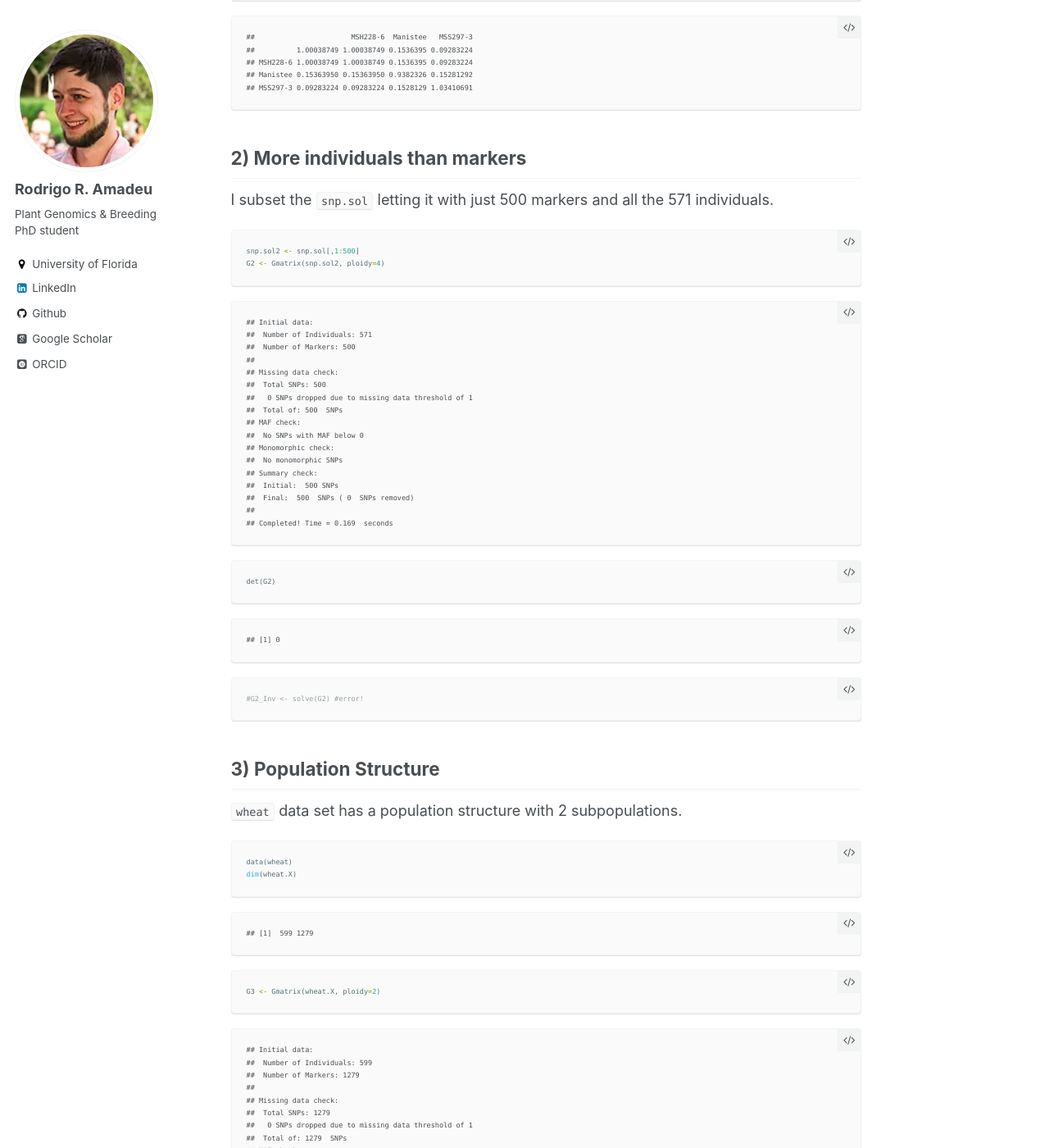
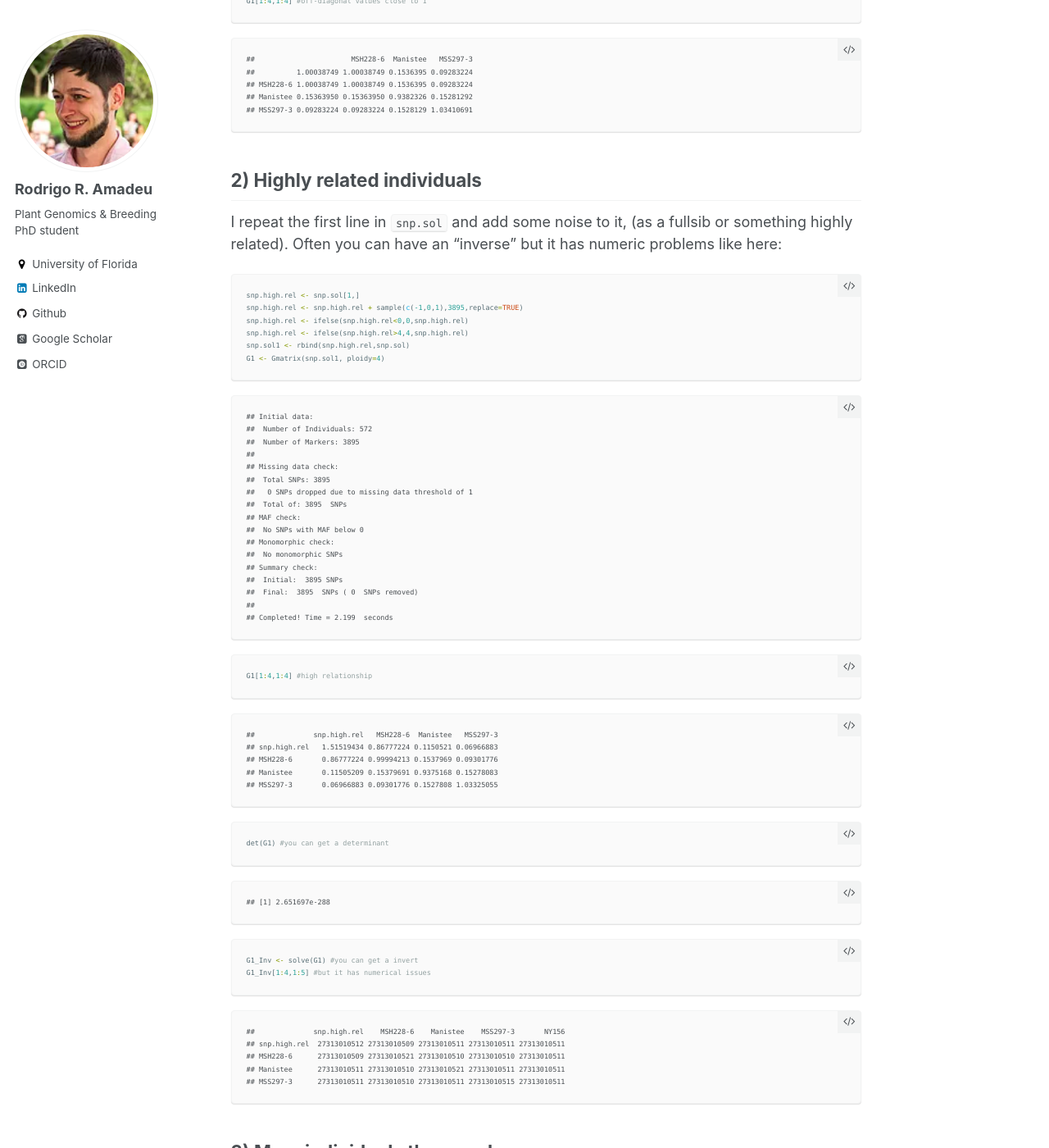
Before and after one commit to rramadeu/rramadeu.github.io, a Jekyll site: the page built from _posts/2019-11-27-Gmatrix-0Det.md, in a window 1280 px wide and 1400 px high, scrolled down 2990 px. Shown: the whole window at 82% size. Built offline with Jekyll 4.4.1, drawn with Linux system fonts in a browser that asks for light colours; some web fonts are replaced; some of the changed text lies outside the part shown.

Commit message:
Update 2019-11-27-Gmatrix-0Det.md

````diff
--- a/_posts/2019-11-27-Gmatrix-0Det.md
+++ b/_posts/2019-11-27-Gmatrix-0Det.md
@@ -8,11 +8,10 @@ tags:
 ---
 
 
-Common cases when the G matrix determinant is zero
+Common cases when the G matrix doesn't invert
 
 Here, I show common genetic reasons where can lead to genomic
-relationship matrix determinant equal to 0. They are commonly based on population structure or repeated information. The cases are not always true, but they can represent why you have a strong linear dependence in
-your G matrix (Van Raden 2008), and, therefore, a determinant equal 0 with not unique inverse for the matrix. After identifying the reason, you can take action in order to manage the data before building the G matrix.
+relationship matrix with problems in the inverstion (i.e., determinant equal to 0). They are commonly based on population structure or repeated (or highly similar) information. The cases are not always true, but they can represent why you have a strong linear dependence in your G matrix (Van Raden 2008), and, therefore, a determinant equal 0 with not unique inverse for the matrix. After identifying the reason, you can take action in order to manage the data before building the G matrix.
 
 
 If you know any other common reason, please let me know and I can add to
@@ -125,7 +124,69 @@ G1[1:4,1:4] #off-diagonal values close to 1
     ## Manistee 0.15363950 0.15363950 0.9382326 0.15281292
     ## MSS297-3 0.09283224 0.09283224 0.1528129 1.03410691
 
-2\) More individuals than markers
+## 2\) Highly related individuals
+
+I repeat the first line in `snp.sol` and add some noise to it, (as a
+fullsib or something highly related). Often you can have an “inverse”
+but it has numeric problems like here:
+
+``` r
+snp.high.rel <- snp.sol[1,]
+snp.high.rel <- snp.high.rel + sample(c(-1,0,1),3895,replace=TRUE)
+snp.high.rel <- ifelse(snp.high.rel<0,0,snp.high.rel)
+snp.high.rel <- ifelse(snp.high.rel>4,4,snp.high.rel)
+snp.sol1 <- rbind(snp.high.rel,snp.sol)
+G1 <- Gmatrix(snp.sol1, ploidy=4)
+```
+
+    ## Initial data:
+    ##  Number of Individuals: 572
+    ##  Number of Markers: 3895
+    ##
+    ## Missing data check:
+    ##  Total SNPs: 3895
+    ##   0 SNPs dropped due to missing data threshold of 1
+    ##  Total of: 3895  SNPs
+    ## MAF check:
+    ##  No SNPs with MAF below 0
+    ## Monomorphic check:
+    ##  No monomorphic SNPs
+    ## Summary check:
+    ##  Initial:  3895 SNPs
+    ##  Final:  3895  SNPs ( 0  SNPs removed)
+    ##
+    ## Completed! Time = 2.199  seconds
+
+``` r
+G1[1:4,1:4] #high relationship
+```
+
+    ##              snp.high.rel   MSH228-6  Manistee   MSS297-3
+    ## snp.high.rel   1.51519434 0.86777224 0.1150521 0.06966883
+    ## MSH228-6       0.86777224 0.99994213 0.1537969 0.09301776
+    ## Manistee       0.11505209 0.15379691 0.9375168 0.15278083
+    ## MSS297-3       0.06966883 0.09301776 0.1527808 1.03325055
+
+``` r
+det(G1) #you can get a determinant
+```
+
+    ## [1] 2.651697e-288
+
+``` r
+G1_Inv <- solve(G1) #you can get a invert
+G1_Inv[1:4,1:5] #but it has numerical issues
+```
+
+    ##              snp.high.rel    MSH228-6    Manistee    MSS297-3       NY156
+    ## snp.high.rel  27313010512 27313010509 27313010511 27313010511 27313010511
+    ## MSH228-6      27313010509 27313010521 27313010510 27313010510 27313010511
+    ## Manistee      27313010511 27313010510 27313010521 27313010511 27313010511
+    ## MSS297-3      27313010511 27313010510 27313010511 27313010515 27313010511
+
+
+
+3\) More individuals than markers
 ----------------------------
 
 I subset the `snp.sol` letting it with just 500 markers and all the 571
@@ -164,7 +225,7 @@ det(G2)
 #G2_Inv <- solve(G2) #error!
 ```
 
-3\) Population Structure
+4\) Population Structure
 ----------------------------
 
 `wheat` data set has a population structure with 2 subpopulations.
@@ -212,7 +273,7 @@ autoplot(PCs)
 
 ![](https://rramadeu.github.io/images/zero_det_Gmatrix/unnamed-chunk-4-1.png)
 
-4\) Population Structure at the family level
+5\) Population structure at the family level
 ----------------------------
 
 `snp.pine` data set has a population structure at the family level (each
````
